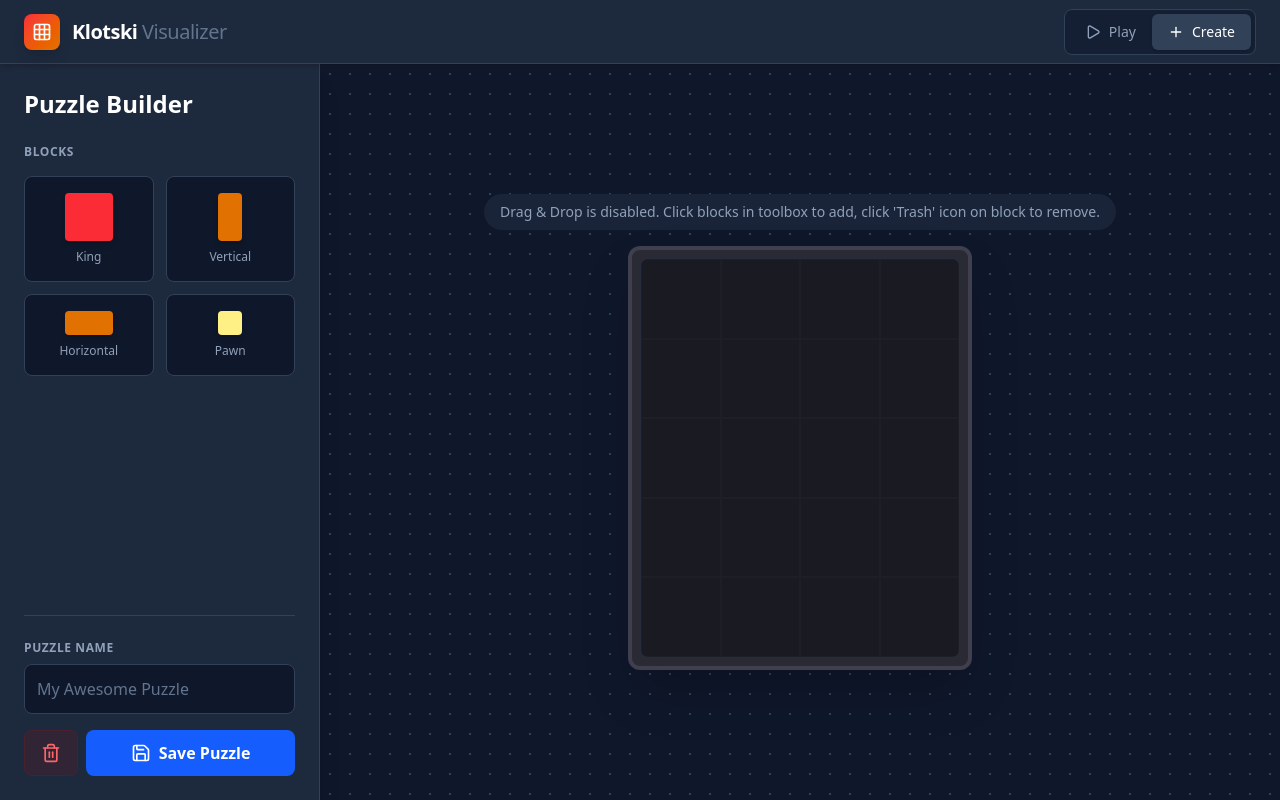
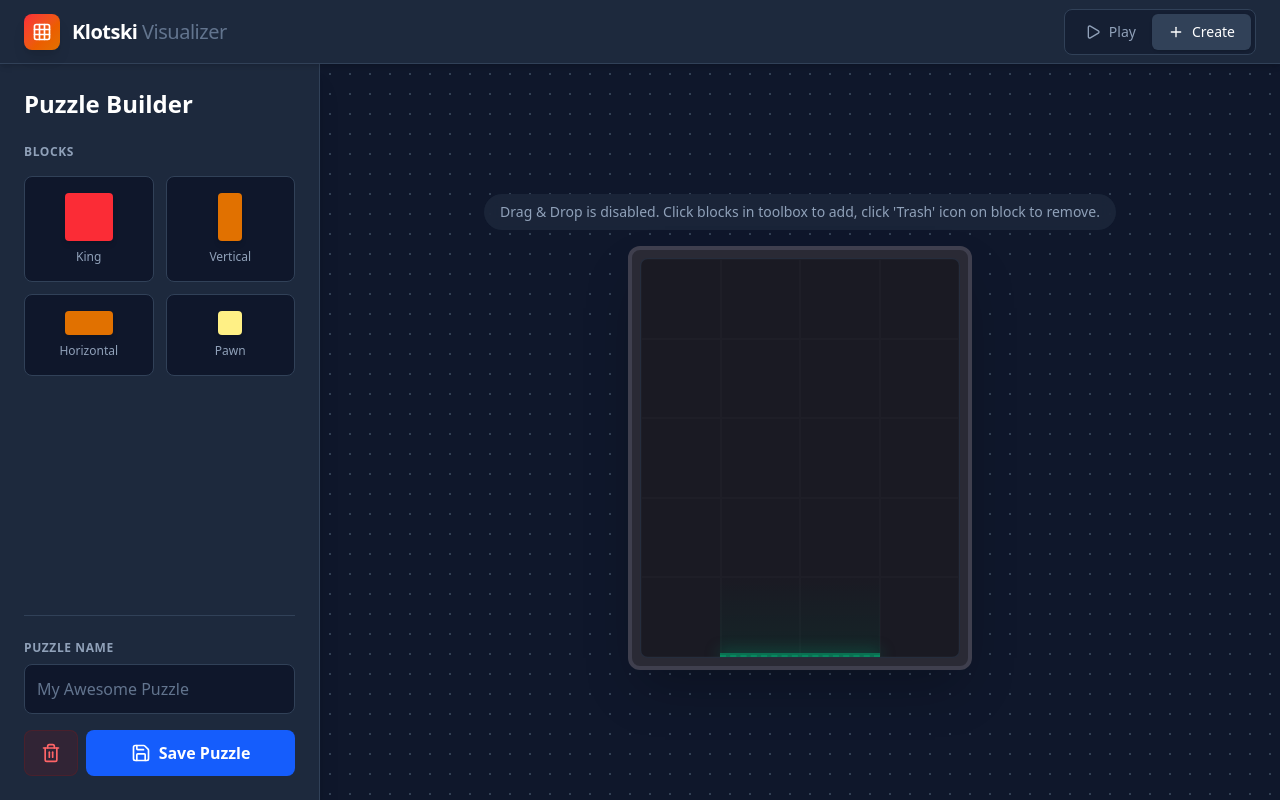
Before and after one commit to hjjinx/klotski-visualizer, a React (Vite) app: page / in a window 1280 px wide. Both pictures are taken after a click on the element "Create New Puzzle". Built offline with nearby package versions, Linux system fonts and the light colour scheme.

Commit message:
added a green visual indicator for exit on board

```diff
--- a/src/components/Board.tsx
+++ b/src/components/Board.tsx
@@ -16,6 +16,12 @@ const Board: React.FC<{
       <div className="relative w-full h-full bg-[#1a1a23] rounded-lg overflow-hidden border border-slate-700/50">
         <div className="absolute inset-0 grid grid-cols-4 grid-rows-5 pointer-events-none opacity-10">
            {[...Array(20)].map((_, i) => <div key={i} className="border border-white/20"></div>)}
+        </div>
+
+        <div className="absolute bottom-0 left-1/2 -translate-x-1/2 w-40 h-20 pointer-events-none z-0">
+          <div className="absolute bottom-0 w-full h-full bg-linear-to-t from-emerald-900/20 to-transparent" />
+          <div className="absolute bottom-0 w-full h-1 bg-emerald-500/50 shadow-[0_0_15px_rgba(16,185,129,0.6)]" />
+          <div className="absolute bottom-0 w-full border-b-2 border-dashed border-emerald-500/30" />
         </div>
 
         {blocks.map(block => {
```
